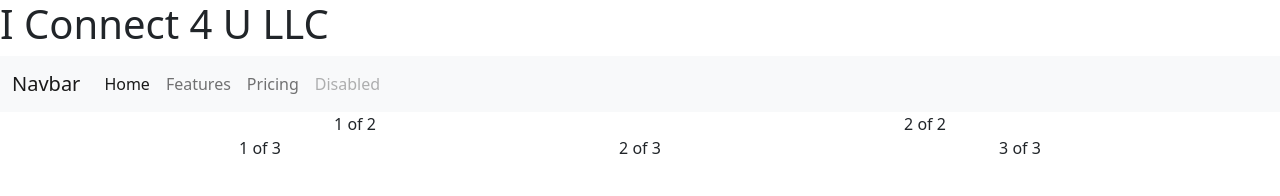
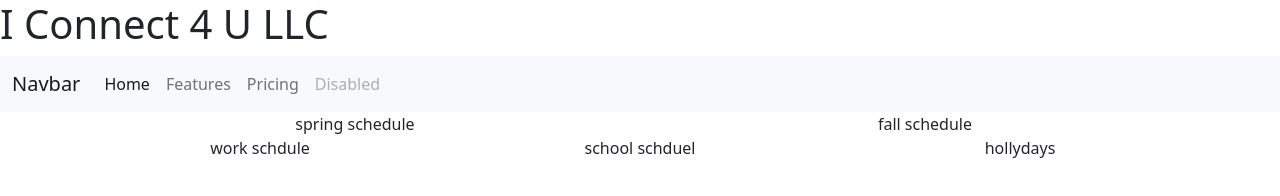
Before and after one commit to arsalansta/MIS4013-HW1, a plain HTML site: page page4.html in a window 1280 px wide. Drawn offline with nearby package versions, Linux system fonts and the light colour scheme.

Commit message:
Update page4.html

```diff
--- a/page4.html
+++ b/page4.html
@@ -44,21 +44,21 @@
 <div class="container text-center">
   <div class="row">
     <div class="col">
-      1 of 2
+      spring schedule
     </div>
     <div class="col">
-      2 of 2
+      fall schedule
     </div>
   </div>
   <div class="row">
     <div class="col">
-      1 of 3
+      work schdule
     </div>
     <div class="col">
-      2 of 3
+      school schduel
     </div>
     <div class="col">
-      3 of 3
+      hollydays
     </div>
   </div>
 </div>
```
